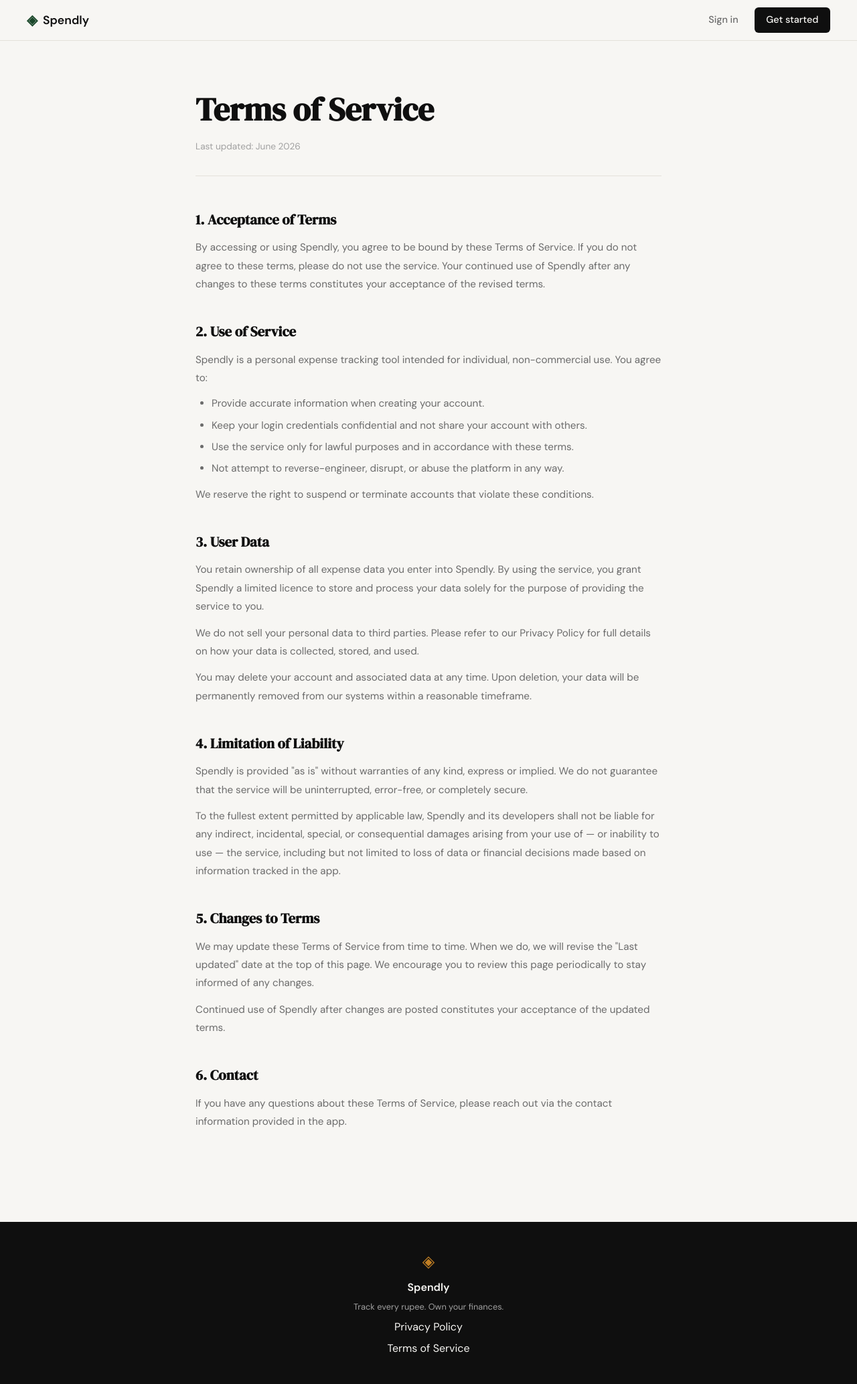
After one commit to lakhaniyash/Spendly, a Flask app: page /terms in a window 1280 px wide. The commit adds this page. Shown: the whole page at 67% size. Run offline with Flask 3, Linux system fonts and the light colour scheme.

Commit message:
Add Terms of Service page with themed styling
Co-Authored-By: Claude Sonnet 4.6 <noreply@anthropic.com>

```diff
--- a/app.py
+++ b/app.py
@@ -20,6 +20,11 @@ def register():
 @app.route("/login")
 def login():
     return render_template("login.html")
+
+
+@app.route("/terms")
+def terms():
+    return render_template("terms.html")
 
 
 # ------------------------------------------------------------------ #
--- a/static/css/style.css
+++ b/static/css/style.css
@@ -508,6 +508,62 @@ a { color: inherit; text-decoration: none; }
 }
 
 /* ------------------------------------------------------------------ */
+/* Terms page                                                          */
+/* ------------------------------------------------------------------ */
+
+.terms-page {
+    padding: 4rem 2rem 6rem;
+    max-width: 760px;
+    margin: 0 auto;
+}
+
+.terms-inner > h1 {
+    font-family: var(--font-display);
+    font-size: clamp(2rem, 4vw, 3rem);
+    color: var(--ink);
+    margin-bottom: 0.4rem;
+}
+
+.terms-updated {
+    font-size: 0.85rem;
+    color: var(--ink-faint);
+    margin-bottom: 3rem;
+    padding-bottom: 2rem;
+    border-bottom: 1px solid var(--border);
+}
+
+.terms-section {
+    margin-bottom: 2.5rem;
+}
+
+.terms-section h2 {
+    font-family: var(--font-display);
+    font-size: 1.3rem;
+    color: var(--ink);
+    margin-bottom: 0.75rem;
+}
+
+.terms-section p {
+    font-size: 0.95rem;
+    color: var(--ink-muted);
+    line-height: 1.8;
+    margin-bottom: 0.75rem;
+}
+
+.terms-section ul {
+    margin: 0.5rem 0 0.75rem 1.5rem;
+    display: flex;
+    flex-direction: column;
+    gap: 0.4rem;
+}
+
+.terms-section ul li {
+    font-size: 0.95rem;
+    color: var(--ink-muted);
+    line-height: 1.7;
+}
+
+/* ------------------------------------------------------------------ */
 /* Responsive                                                          */
 /* ------------------------------------------------------------------ */
 
--- a/templates/base.html
+++ b/templates/base.html
@@ -35,7 +35,7 @@
             <span class="footer-name">Spendly</span>
             <p class="footer-copy">Track every rupee. Own your finances.</p>
             <a href="#">Privacy Policy</a>
-            <a href="#">Terms of Service</a>
+            <a href="/terms">Terms of Service</a>
         </div>
     </footer>
 
--- /dev/null
+++ b/templates/terms.html
@@ -0,0 +1,53 @@
+{% extends "base.html" %}
+
+{% block title %}Terms of Service — Spendly{% endblock %}
+
+{% block content %}
+<section class="terms-page">
+    <div class="terms-inner">
+        <h1>Terms of Service</h1>
+        <p class="terms-updated">Last updated: June 2026</p>
+
+        <section class="terms-section">
+            <h2>1. Acceptance of Terms</h2>
+            <p>By accessing or using Spendly, you agree to be bound by these Terms of Service. If you do not agree to these terms, please do not use the service. Your continued use of Spendly after any changes to these terms constitutes your acceptance of the revised terms.</p>
+        </section>
+
+        <section class="terms-section">
+            <h2>2. Use of Service</h2>
+            <p>Spendly is a personal expense tracking tool intended for individual, non-commercial use. You agree to:</p>
+            <ul>
+                <li>Provide accurate information when creating your account.</li>
+                <li>Keep your login credentials confidential and not share your account with others.</li>
+                <li>Use the service only for lawful purposes and in accordance with these terms.</li>
+                <li>Not attempt to reverse-engineer, disrupt, or abuse the platform in any way.</li>
+            </ul>
+            <p>We reserve the right to suspend or terminate accounts that violate these conditions.</p>
+        </section>
+
+        <section class="terms-section">
+            <h2>3. User Data</h2>
+            <p>You retain ownership of all expense data you enter into Spendly. By using the service, you grant Spendly a limited licence to store and process your data solely for the purpose of providing the service to you.</p>
+            <p>We do not sell your personal data to third parties. Please refer to our Privacy Policy for full details on how your data is collected, stored, and used.</p>
+            <p>You may delete your account and associated data at any time. Upon deletion, your data will be permanently removed from our systems within a reasonable timeframe.</p>
+        </section>
+
+        <section class="terms-section">
+            <h2>4. Limitation of Liability</h2>
+            <p>Spendly is provided "as is" without warranties of any kind, express or implied. We do not guarantee that the service will be uninterrupted, error-free, or completely secure.</p>
+            <p>To the fullest extent permitted by applicable law, Spendly and its developers shall not be liable for any indirect, incidental, special, or consequential damages arising from your use of — or inability to use — the service, including but not limited to loss of data or financial decisions made based on information tracked in the app.</p>
+        </section>
+
+        <section class="terms-section">
+            <h2>5. Changes to Terms</h2>
+            <p>We may update these Terms of Service from time to time. When we do, we will revise the "Last updated" date at the top of this page. We encourage you to review this page periodically to stay informed of any changes.</p>
+            <p>Continued use of Spendly after changes are posted constitutes your acceptance of the updated terms.</p>
+        </section>
+
+        <section class="terms-section">
+            <h2>6. Contact</h2>
+            <p>If you have any questions about these Terms of Service, please reach out via the contact information provided in the app.</p>
+        </section>
+    </div>
+</section>
+{% endblock %}
```
